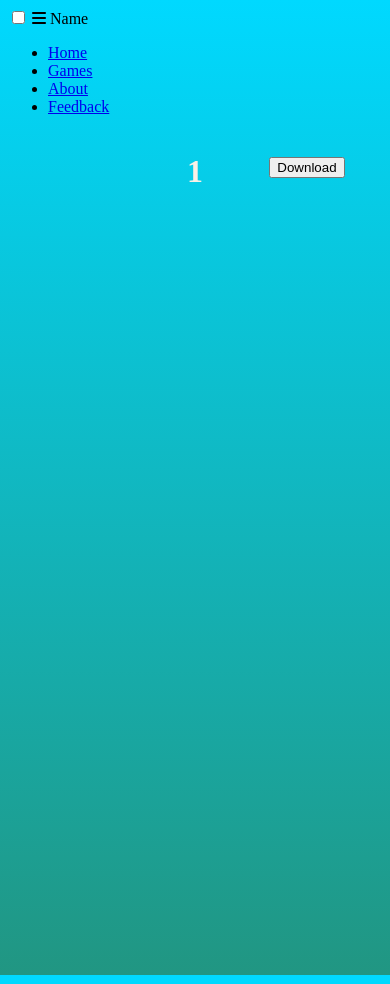
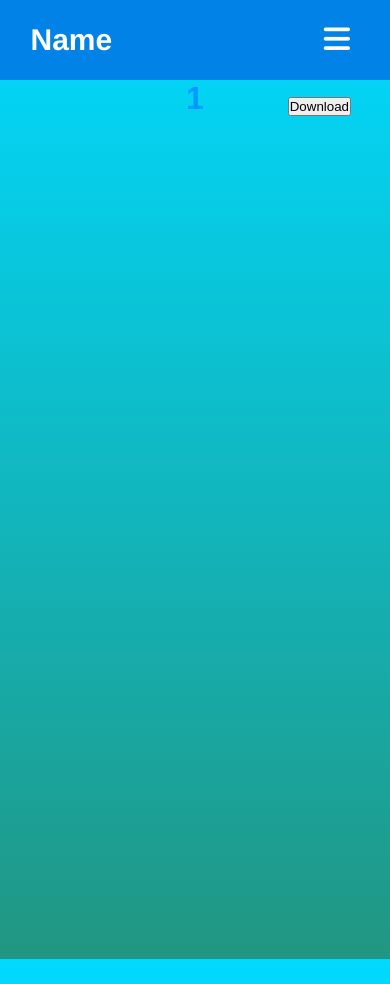
Before and after one commit to Coder-Serwin/AS-Developers, a Flask app: page /games/1 in a window 390 px wide. Run offline with Flask 2, Linux system fonts and the light colour scheme; some libraries are stand-ins or nearby versions.

Commit message:
Update Game.css

```diff
--- a/static/Game.css
+++ b/static/Game.css
@@ -1,10 +1,134 @@
+* {
+    padding: 0;
+    margin: 0;
+    text-decoration: none;
+    list-style: none;
+    box-sizing: border-box;
+}
+
 body {
 	min-height: 97.5vh;
 	background: linear-gradient(#00d9ff,#219682);
+	font-family: 'Franklin Gothic Medium', 'Arial Narrow', Arial, sans-serif;
+}
+
+
+
+nav {
+    background: #0082e6;
+    height: 80px;
+    width: 100%;
+}
+
+label.logo {
+    color: white;
+    font-size: 35px;
+    line-height: 80px;
+    padding: 0 100px;
+    font-weight: bold;
+    left: -5%;
+    position: absolute;
+}
+
+nav ul li a.active {
+    background: #1b9bff;
+}
+
+nav ul {
+    float: right;
+    margin-right: 20px;
+}
+
+nav ul li {
+    display: inline-block;
+    line-height: 80px;
+    margin: 0 5px;
+}
+
+nav ul li a {
+    color: white;
+    font-size: 17px;
+    text-transform: uppercase;
+    padding: 7px 13px;
+    border-radius: 3px;
+}
+
+a.active , a:hover {
+    background: #1b9bff;
+    transition: .5s;
+
+}
+
+.checkbtn {
+    font-size: 30px;
+    color: white;
+    float: right;
+    line-height: 80px;
+    margin-right: 40px;
+    display: none;
+}
+
+#click {
+    display: none;
+}
+
+
+@media (max-width: 952px) {
+    label.logo {
+        font-size: 30px;
+        padding-left: 50px;
+    }
+
+    nav ul li a {
+        font-size: 16px;
+    }
+}
+
+@media (max-width: 858px) {
+    .checkbtn {
+        display: block;
+    }
+    ul {
+        position: fixed;
+        width: 100%;
+        height: 100vh;
+        background: #2c3e50;
+        left: 100%;
+        top: 80px;
+        text-align: center;
+        transition: all .9s ease;
+    }
+
+    nav ul li {
+        display: block;
+    }
+
+    nav ul li a {
+        font-size: 20px;
+    }
+
+    a:hover {
+        background: none;
+        color: #0082e6;
+    }
+
+    a.active {
+        background: none;
+        color: white;
+    }
+
+    #click:checked ~ .checkbtn i::before {
+        content: "\f00d";
+    }
+
+    #click:checked ~ ul{
+        left: 0;
+    }
+
 }
 
 .game-name {
-	color: linen;
+	color: rgb(0, 153, 255);
 	display: flex;
 	align-items: center;
 	justify-content: center;
@@ -12,10 +136,11 @@ body {
 
 .download {
 	color: red;
+    z-index: -1;
 	display: flex;
 	align-items: flex-end;
 	justify-content: flex-end;
 	left: -10%;
-	top: -55px;
+	top: -20px;
 	position: relative;
 }
```
